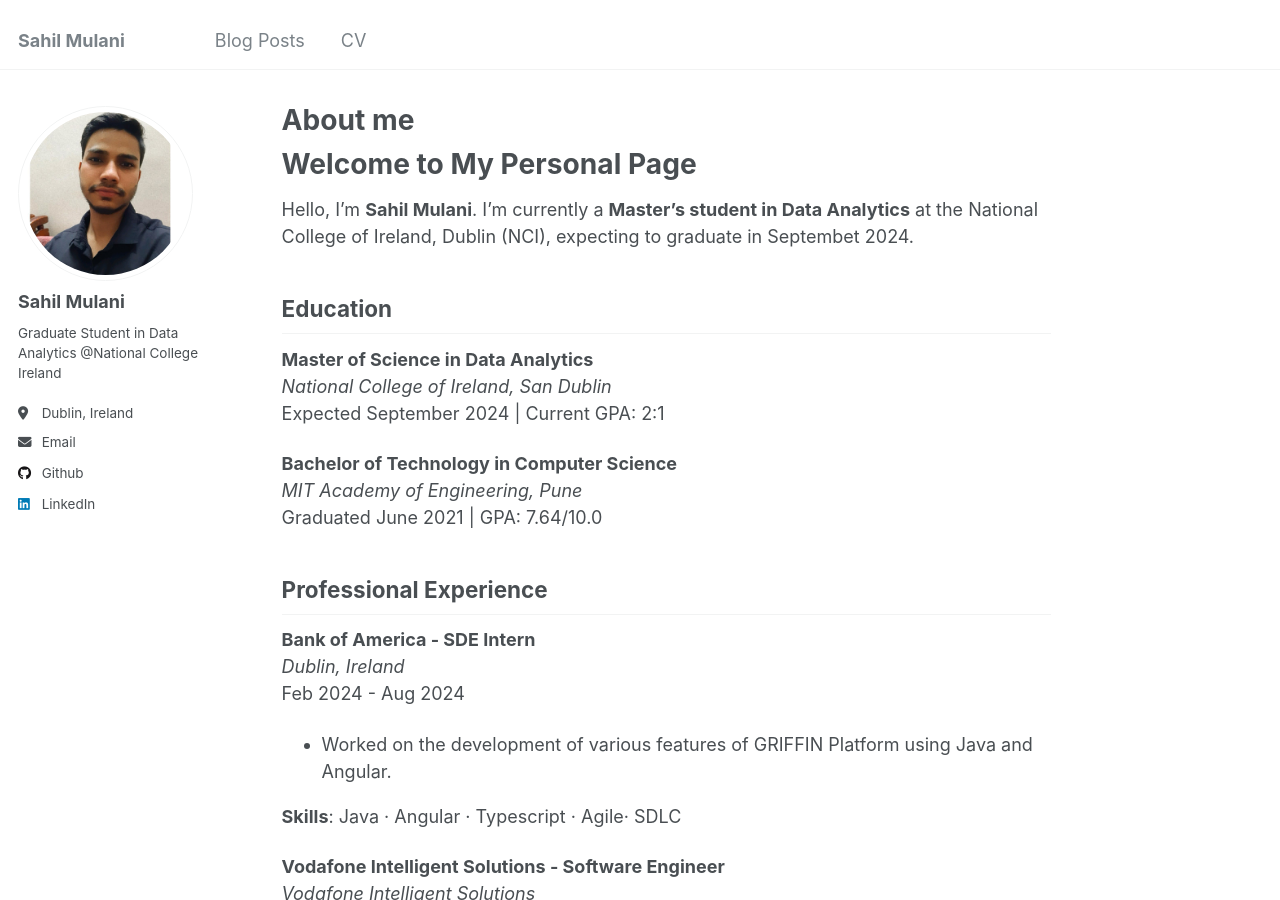
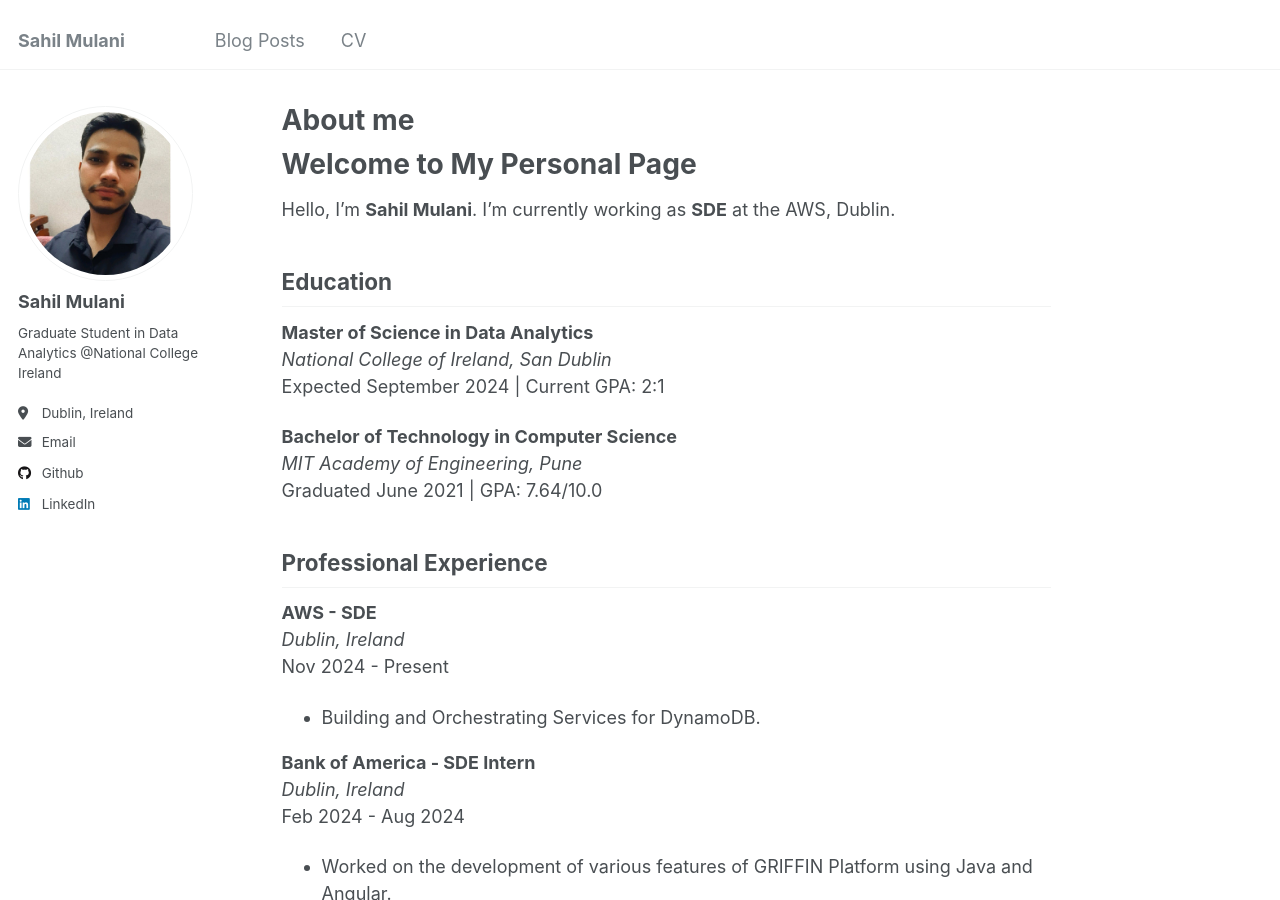
Before and after one commit to SahillMulani/sahillmulani.github.io, a Jekyll site: the page built from _pages/about.md, in a window 1280 px wide and 900 px high. Built offline with Jekyll 4.4.1, drawn with Linux system fonts in a browser that asks for light colours.

Commit message:
Update about.md

```diff
--- a/_pages/about.md
+++ b/_pages/about.md
@@ -10,7 +10,7 @@ redirect_from:
 
 # Welcome to My Personal Page
 
-Hello, I'm **Sahil Mulani**. I'm currently a **Master's student in Data Analytics** at the National College of Ireland, Dublin (NCI), expecting to graduate in Septembet 2024.
+Hello, I'm **Sahil Mulani**. I'm currently working as **SDE** at the AWS, Dublin.
 
 ## Education
 
@@ -23,6 +23,11 @@ Hello, I'm **Sahil Mulani**. I'm currently a **Master's student in Data Analytic
   Graduated June 2021 | GPA: 7.64/10.0
 
 ## Professional Experience
+
+**AWS - SDE**
+  *Dublin, Ireland*
+  Nov 2024 - Present
+- Building and Orchestrating Services for DynamoDB.
 
 **Bank of America - SDE Intern**
   *Dublin, Ireland*
```
